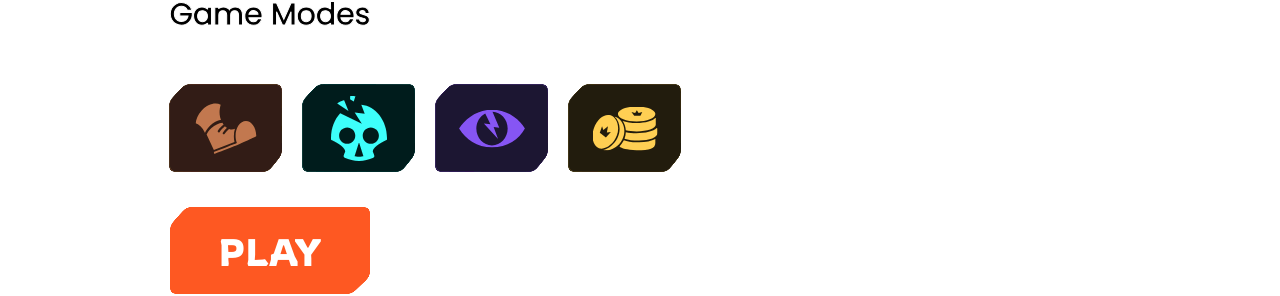
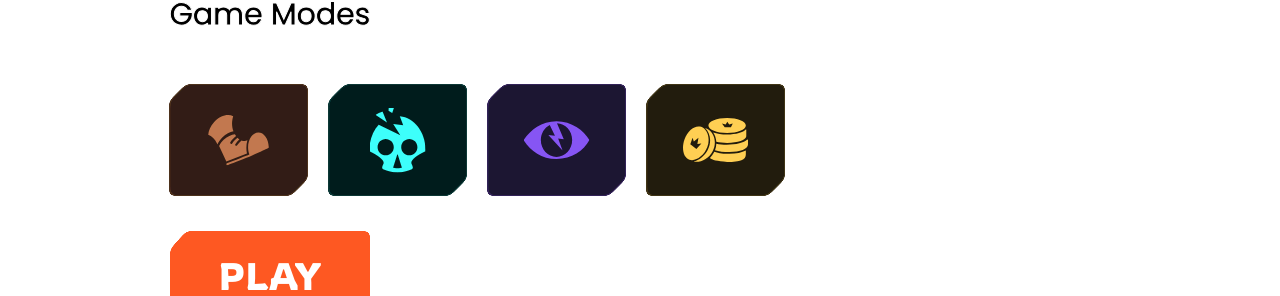
Before and after one commit to NorsHiden/42cursus-ft_transcendence, a React (Vite) app in the folder frontend/: page / in a window 1280 px wide. Shown: the part 177-473 px from the top of the page. Built offline with nearby package versions, Linux system fonts and the light colour scheme.

Commit message:
reducing the scop of CornerLinedCard component. the component now is focusing on making a card with a spesific size of corners checkout the interface

```diff
--- a/frontend/src/components/CornerLinedCard.tsx
+++ b/frontend/src/components/CornerLinedCard/CornerLinedCard.tsx
@@ -1,8 +1,17 @@
 import {twMerge} from "tailwind-merge";
 import React from 'react'
+import {unit,multiply, cos,sin, string, Unit} from 'mathjs'
+import { makeshape } from "./bl";
+
+import PointSection from "./home/PointsSection";
 
 /** this is a reusable component. sift message la biti t3rf kifach tst3mlo hehe (gha 9ra l interface a yban lik lblan)*/
+//the other angles of the right triangle that we have always 45degree
+// we have the hypothenus value and the angle is 45degre if we want to find adjacant we sould do  adj = cos(angle) * hypo
+// and if we want the opposite we should od  opp = sin(angle) * hyp0;
 
+// adj = cos(angle) * hypo, you're finding the length of the adjacent side.
+//opp = sin(angle) * hypo, you're finding the length of the opposite side.
 
 interface ParentCompProps {
     childComp?: React.ReactNode;// this the card content pass any component you want
@@ -12,20 +21,31 @@
     polygonpoints?:string; // this is the points that make ur shape searche about polygone clip-path to understand more or visite this website to make ur own shapes (https://www.cssportal.com/css-clip-path-generator/) example of the string input "14.42% -0.15%, 100% 0%, 100.23% 80.16%, 87.12% 100.88%, 0% 100%, -0.5% 20.08%"
     width?:number; // this is the width of the shape it should be number you may passe it ass porp like this width={1} the unit is always px
     height?:number; // same as width
-    strokesize?:number // this the size of stroke you can pass props same as widht it should be number as well
+    strokesize:number // this the size of stroke you can pass props same as widht it should be number as well
     cornerredius?:string // to controll the ridius of edges
+    cornershape?:number[]// [0 0 0 0] TopLeft TopRight DownLeft DownRight  respectivly
 }
 
-function CornerLinedCard(props:ParentCompProps){
-    const {childComp, stroke, fill, margine, polygonpoints, cornerredius} = props;
+
+
+
+function CornerLinedCard(this: any, props:ParentCompProps){
+    const {childComp, stroke, fill, margine, polygonpoints, cornerredius, cornershape} = props;
+
     const width:string = "w-[" + props.width + "px]"
     const height:string = "before:[padding-top:"+props.height+"px;]"
-    const strokesizewidth:string = "w-[" + (props.width - props.strokesize) + "px]"
+    const strokesizewidth:string = "w-[" + (props.width - props.strokesize) + "px;]"
     const strokesizeheight:string = "before:[padding-top:"+(props.height - props.strokesize)+"px;]"
     // const strokesizez:string =
+    const angleDegrees = 45; // Angle in degrees
+    const angleRadians = unit(angleDegrees, 'deg'); //convert Degrees to radians
+
+    const test = makeshape(cornershape, angleRadians, props.width , props.height);
+
+
     return (
         <div className="cursor-pointer">
-            <div style={{'--polygon-points':polygonpoints}} className={
+            <div style={{'--polygon-points':test}} className={
                 twMerge("modestroke inline-block [filter: url(#round)] ",
                 width,
                 stroke,
@@ -37,7 +57,7 @@
 
 
                 <div className={
-                    twMerge("modefill center flex items-center justify-center",
+                    twMerge("modefill center ",
                     strokesizewidth,
                     strokesizeheight,
                     fill
--- /dev/null
+++ b/frontend/src/components/CornerLinedCard/bl.tsx
@@ -0,0 +1,36 @@
+import {unit,multiply, cos,sin, Unit} from 'mathjs'
+
+//it return the adjacent if the flag is 0. otherwise it returns the opposite.
+export const GetAdjAndOpp = (flag:number, angleRadians:Unit, hypo:number):number => {
+    switch (flag) {
+        case 0:
+            return (multiply(cos(angleRadians), hypo))
+        case 1:
+            return (multiply(sin(angleRadians), hypo))
+    }
+    return (0)
+}
+
+export const makeshape = (size:number[], angleRadians:Unit, width:number , heigth:number):string => {
+
+    // const
+    //we have the distance of adjacent. we want to convert it to a percentage of a given length (width is the given lenght) // keep in mind that the y here is always 0
+    const UpLeftPercentageWidth = (GetAdjAndOpp(0, angleRadians, size[0]) / width) * 100;
+
+   //we have the distance of opposite . we want to convert it to a percentage of a given length (height is the given lenght) // keep in mind that the x here is always 0
+    const UpLeftPercentageHeight = (GetAdjAndOpp(1, angleRadians, size[0]) / heigth) * 100;
+
+    //and repeat the same for other edges
+    const UpRightPercentageWidth = (GetAdjAndOpp(0, angleRadians, size[1]) / width) * 100;
+    const UpRightPercentageHeight = (GetAdjAndOpp(1, angleRadians, size[1]) / heigth) * 100;
+
+    const DownLeftPercentageWidth = (GetAdjAndOpp(0, angleRadians, size[3]) /width) * 100;
+    const DownLeftPercentageHeight = (GetAdjAndOpp(1, angleRadians, size[3]) / heigth) * 100;
+
+    const DownRightPercentageWidth = (GetAdjAndOpp(0, angleRadians, size[2]) / width) * 100;
+    const DownRightPercentageHeight = (GetAdjAndOpp(1, angleRadians, size[2]) / heigth) * 100;
+
+    const poly = UpLeftPercentageWidth + "% 0%, "+(100 -UpRightPercentageWidth) +"% 0%,100% " + UpRightPercentageHeight + "%"+",100%" + (100 - DownRightPercentageHeight)+"%, "+ (100 - DownRightPercentageWidth) + "% 100%," + DownLeftPercentageWidth + "% 100%, 0% " + (100 - DownLeftPercentageHeight) +"%," +"0% " + UpLeftPercentageHeight + "%";
+
+    return (poly)
+}
--- a/frontend/src/components/home/GamModes.tsx
+++ b/frontend/src/components/home/GamModes.tsx
@@ -3,13 +3,14 @@
 import Cursed from "../../../public/cursed.svg";
 import Vanish from "../../../public/vanish.svg";
 import Goldrush from "../../../public/goldrush.svg";
-import CornerLinedCard from "../CornerLinedCard";
+import CornerLinedCard from "../CornerLinedCard/CornerLinedCard";
+import PointSection from "./PointsSection";
+
 
 
 function GameModes() {
     return (
         <div id="games-and-points" className="flex justify-between mt-[35px] ml-[169px]">
-
 
             <section id="game-mode-section" className="">
                 <h1 className="game-mode-font mb-[46px] font-sans">Game Modes
@@ -17,25 +18,25 @@
                 <div id="modes" className="flex">
                     <CornerLinedCard childComp={
                         <img className="center" src={Regular} alt="" />
-                    } fill="[color:#301D13]" cornerredius="3" stroke="[color:#4E301F]" strokesize={1} width={113} height={88} margine="mr-[20px]" polygonpoints="14.42% -0.15%, 100% 0%, 100.23% 80.16%, 87.12% 100.88%, 0% 100%, -0.5% 20.08%" />
+                    } fill="[color:#301D13]" cornerredius="3" stroke="[color:#4E301F]" strokesize={2} cornershape={[24,0,24,0]} width={139} height={112} margine="mr-[20px]" polygonpoints="14.42% 0%, 100% 0%, 100.23% 80.16%, 87.12% 100.88%, 0% 100%, -0.5% 20.08%" />
 
                     <CornerLinedCard childComp={
                         <img className="center" src={Cursed} alt="" />
-                    } fill="[color:#041F1E]" cornerredius="3" stroke="[color:#073736]" strokesize={1} width={113} height={88} margine="mr-[20px]" polygonpoints="14.42% -0.15%, 100% 0%, 100.23% 80.16%, 87.12% 100.88%, 0% 100%, -0.5% 20.08%" />
+                    } fill="[color:#041F1E]" cornerredius="3" stroke="[color:#073736]" strokesize={2} width={139} height={112} cornershape={[24,0,24,0]} margine="mr-[20px]" polygonpoints="14.42% -0.15%, 100% 0%, 100.23% 80.16%, 87.12% 100.88%, 0% 100%, -0.5% 20.08%" />
 
                     <CornerLinedCard childComp={
                         <img className="center" src={Vanish} alt="" />
-                    } fill="[color:#1D1333]" cornerredius="3" stroke="[color:#332158]" strokesize={1} width={113} height={88} margine="mr-[20px]" polygonpoints="14.42% -0.15%, 100% 0%, 100.23% 80.16%, 87.12% 100.88%, 0% 100%, -0.5% 20.08%" />
+                    } fill="[color:#1D1333]" cornerredius="3" stroke="[color:#332158]" cornershape={[24,0,24,0]} strokesize={2} width={139} height={112} margine="mr-[20px]" polygonpoints="14.42% -0.15%, 100% 0%, 100.23% 80.16%, 87.12% 100.88%, 0% 100%, -0.5% 20.08%" />
 
                     <CornerLinedCard childComp={
                         <img className="center" src={Goldrush} alt="" />
-                    } fill="[color:#241D0C]" cornerredius="3" stroke="[color:#413415]" strokesize={1} width={113} height={88} margine="mr-[20px]" polygonpoints="14.42% -0.15%, 100% 0%, 100.23% 80.16%, 87.12% 100.88%, 0% 100%, -0.5% 20.08%" />
+                    } fill="[color:#241D0C]" cornerredius="3" stroke="[color:#413415]"  cornershape={[24,0,24,0]} strokesize={2} width={139} height={112} margine="mr-[20px]" polygonpoints="14.42% -0.15%, 100% 0%, 100.23% 80.16%, 87.12% 100.88%, 0% 100%, -0.5% 20.08%" />
 
                 </div>
                 <ButtonAct margin="mt-[28px] ml-[1px]" />
             </section>
             <section id="points-section" className="mr-[30px]">
-                {/* hello im points section */}
+                <PointSection/>
             </section>
         </div>
     )
```
